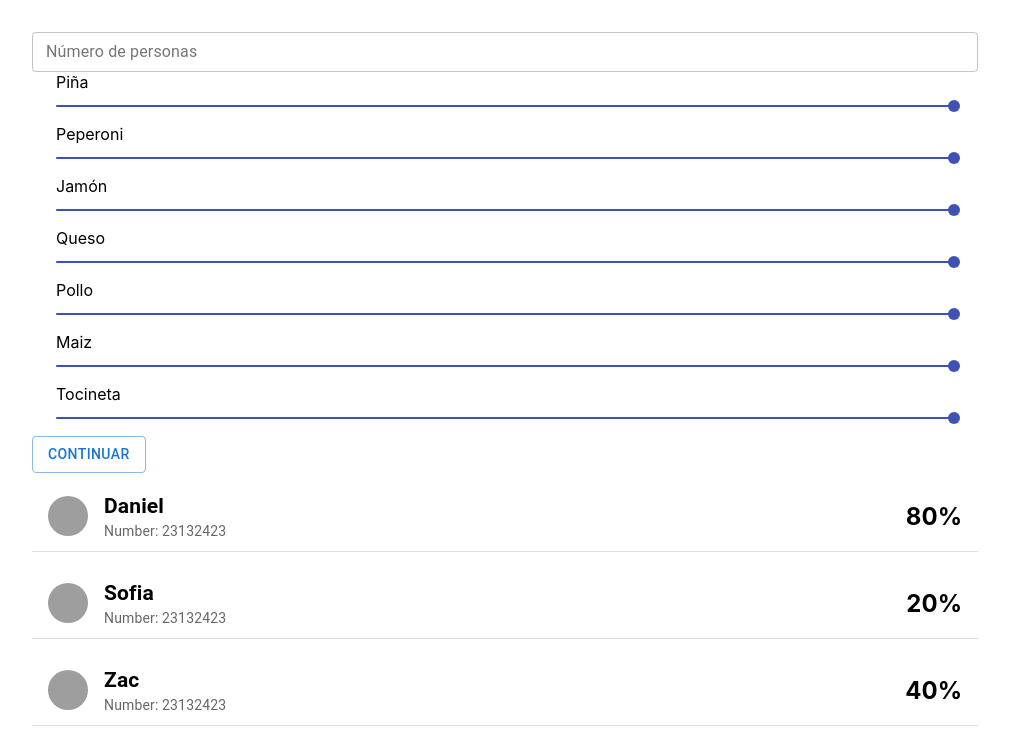
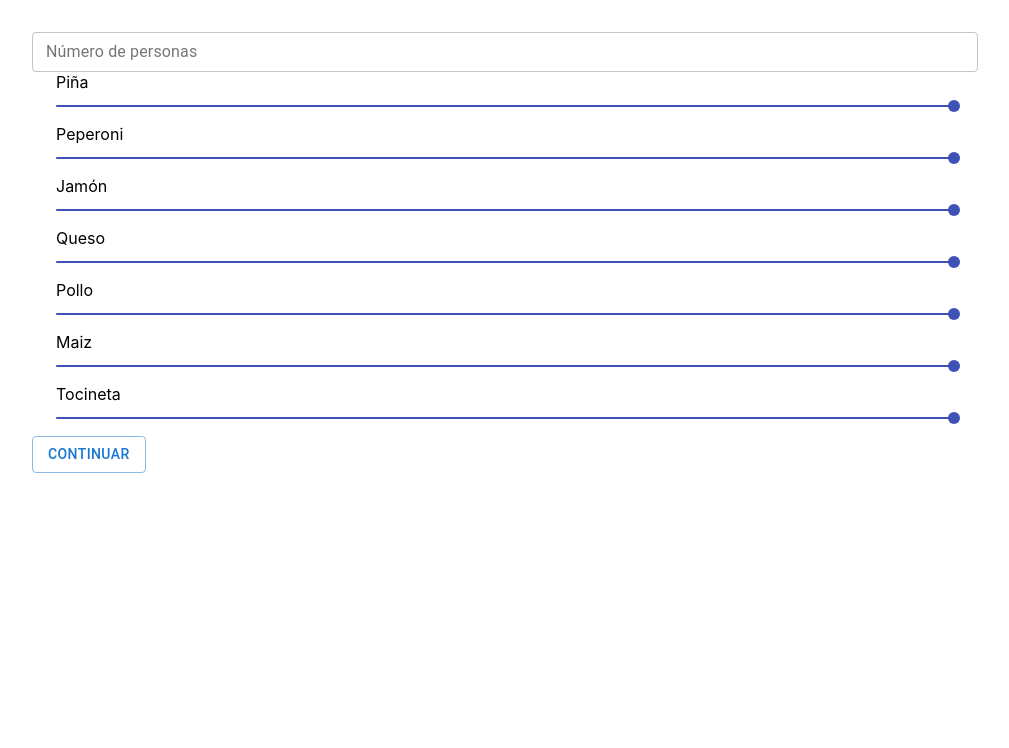
Before and after one commit to Daniel1martinez2/Timco, a React (Create React App) app: page / in a window 1280 px wide. Shown: the top 748 px of the page, without its empty margins (135-1144 px from the left). Built offline with nearby package versions, Linux system fonts and the light colour scheme; grey boxes are pictures that could not be loaded.

Commit message:
app working
Signed-off-by: Daniel1martinez2 <daniel.martinezvillegas2001@gmail.com>

```diff
--- a/src/components/App/App.tsx
+++ b/src/components/App/App.tsx
@@ -2,21 +2,9 @@ import React, { useState, useEffect } from 'react';
 import { csvParser } from '../../utils/csvParser';
 import { fetchCSV } from '../../utils/fetchCSV';
 import classes from './App.module.css';
-import Core from '../MainTim/Sprint';
-import { SliderType } from '../../types/SliderType';
-import SliderList from '../SliderList/SliderList';
-import { fromDataToSlider } from '../../utils/fromDataToSlider';
+import MainApp from '../MainApp/MainApp';
 //@ts-ignore
 import DATA from '../../db/data.csv';
-
-const DUMMY_SLIDER: SliderType = [
-  {id: 's1', value: 100, title: 'Habilidad 1'},
-  {id: 's2', value: 100, title: 'Habilidad 2'},
-  {id: 's3', value: 100, title: 'Habilidad 3'},
-  {id: 's4', value: 100, title: 'Habilidad 4'},
-  {id: 's5', value: 100, title: 'Habilidad 5'},
-]
-
 
 function App() {
   const [dataBase, setDataBase] = useState<any>(null);
@@ -26,13 +14,12 @@ function App() {
     .then( value => csvParser(value))
     .then(convertedData => {
       setDataBase(convertedData);
-      console.log(convertedData);
     });
   }, []);
 
   return (
     <div className={classes['app']}>
-      {dataBase && <Core headers={dataBase.headers} data={dataBase.parsedData}/>}
+      {dataBase && <MainApp headers={dataBase.headers} data={dataBase.parsedData}/>}
     </div>
   );
 }
--- a/src/components/MainTim/Sprint.tsx
+++ b/src/components/MainApp/MainApp.tsx
@@ -9,42 +9,28 @@ import Input from '../Input/Input';
 
 import { Button } from '@mui/material';
 
-// const DUMMY_SLIDER: SliderType = [
-//   {id: 's1', value: 100, title: 'Habilidad 1'},
-//   {id: 's2', value: 100, title: 'Habilidad 2'},
-//   {id: 's3', value: 100, title: 'Habilidad 3'},
-//   {id: 's4', value: 100, title: 'Habilidad 4'},
-//   {id: 's5', value: 100, title: 'Habilidad 5'},
-// ]
+import { createPersonFromSliders } from '../../utils/createPersonFromSliders';
+import { getKNeighbors } from '../../utils/getKNeighbors';
 
-const DUMMY_NEIGHBORS: NeighborType[] = [
-  {
-    name: 'Daniel',
-    value: 80
-  },
-  {
-    name: 'Sofia',
-    value: 20
-  },
-  {
-    name: 'Zac',
-    value: 40
-  },
-]
-
-interface mainTimProps {
+interface MainAppProps {
   data: any
   headers: string[]
 }
 
-const MainTim: React.FC<mainTimProps> = ({data, headers}) => {
+const MainApp: React.FC<MainAppProps> = ({data, headers}) => {
   const [inputValue, setInputValue] = useState('');
   const [sliders, setSlider] = useState<SliderType>(fromDataToSlider(headers, headers[0]));
+  const [neighbors, setNeighbors] = useState<NeighborType[]>();
 
   const getValueSlider = (value: SliderType) => setSlider(value);
   const getValue = (value: string) => setInputValue(value);
+
   const submitHandler = () => {
     console.log(sliders);
+    const proto = createPersonFromSliders(sliders, headers[0]);
+    const neighbors = getKNeighbors(data, proto, [headers[0]], parseInt(inputValue))
+    console.log(neighbors);
+    setNeighbors(neighbors);
   }
 
   return (
@@ -63,9 +49,9 @@ const MainTim: React.FC<mainTimProps> = ({data, headers}) => {
       >
         Continuar
       </Button>
-      <NeighborList NeighborArray={DUMMY_NEIGHBORS}/>
+      {neighbors && <NeighborList NeighborArray={neighbors}/>}
     </Fragment>
   )
 }
 
-export default MainTim
+export default MainApp
--- a/src/components/NeighborItem/NeighborItem.tsx
+++ b/src/components/NeighborItem/NeighborItem.tsx
@@ -12,7 +12,7 @@ const NeighborItem: React.FC<NeighborItemProps> = ({name, value}) => {
 
   return (
     <ListItem
-      secondaryAction={<h2>{value}%</h2>}
+      secondaryAction={<h2>{value.toFixed(1)}%</h2>}
       divider
     >
       <ListItemAvatar>
--- a/src/components/NeighborList/NeighborList.tsx
+++ b/src/components/NeighborList/NeighborList.tsx
@@ -9,7 +9,7 @@ const NeighborList: React.FC<NeighborListProps> = ({NeighborArray}) => {
   return (
     <List  dense sx={{ width: '100%', bgcolor: 'transparent', borderRadius :"8px", display:"flex", flexDirection: "column", gap:"1em"}}>
       {NeighborArray.map((Neighbor, index) => {
-        return <NeighborItem key={index} name={Neighbor.name} value={Neighbor.value}/>
+        return <NeighborItem key={index} name={Neighbor.name} value={Neighbor.tie}/>
       })}
     </List>
   );
--- a/src/types/NeighborType.ts
+++ b/src/types/NeighborType.ts
@@ -1 +1 @@
-export type NeighborType = {name: string, value: number};
+export type NeighborType = {name: string, tie: number};
--- /dev/null
+++ b/src/utils/createPersonFromSliders.ts
@@ -0,0 +1,12 @@
+import { SliderType } from "../types/SliderType";
+
+export const createPersonFromSliders = (sliders:SliderType, nameHeader: string) => {
+  const person:any = {}
+
+  sliders.forEach( n => {
+    if( typeof n.value === 'number'){
+      person[n.title] = (n.value / 10)
+    }
+  })
+  return {[nameHeader]: 'proto', ...person};
+}
--- a/src/utils/getKNeighbors.ts
+++ b/src/utils/getKNeighbors.ts
@@ -10,5 +10,4 @@ export const getKNeighbors = (parsedData:any, person: any, nameHeader:string[],
     testArray.push({tie, name});
   })
   return testArray.sort((a,b) => b.tie-a.tie).splice(0,entries)
-
 }
```
